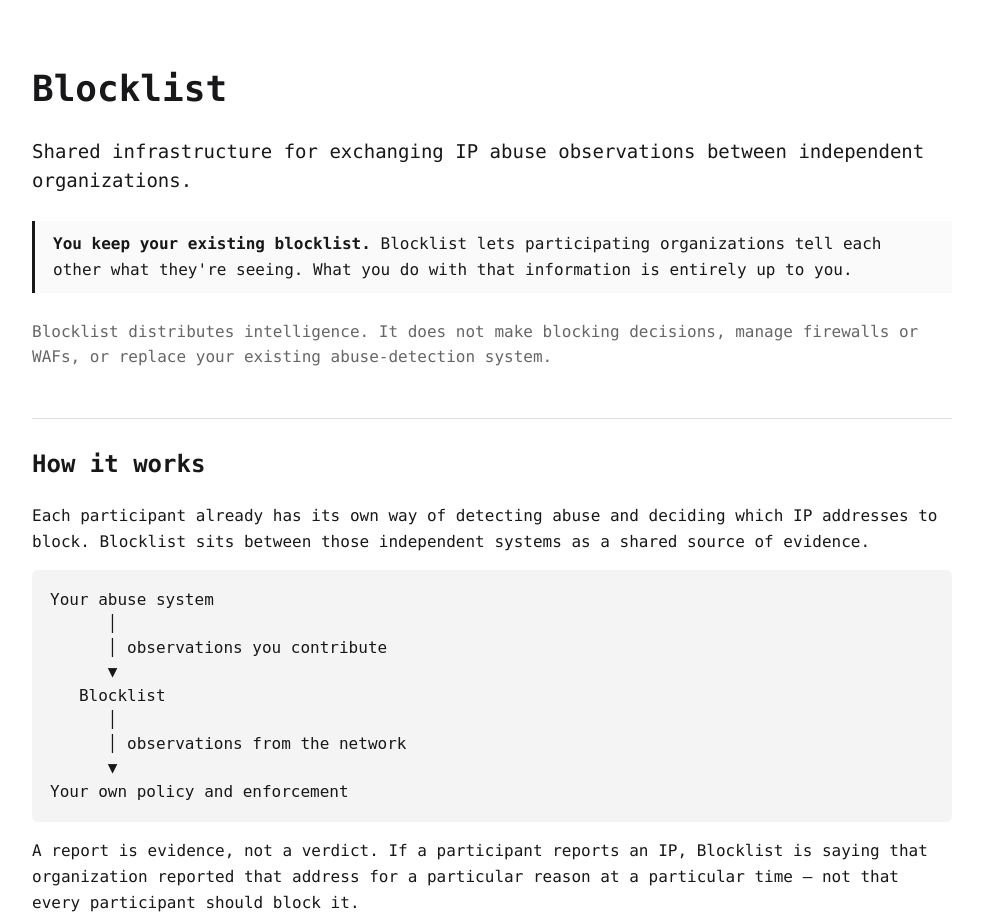
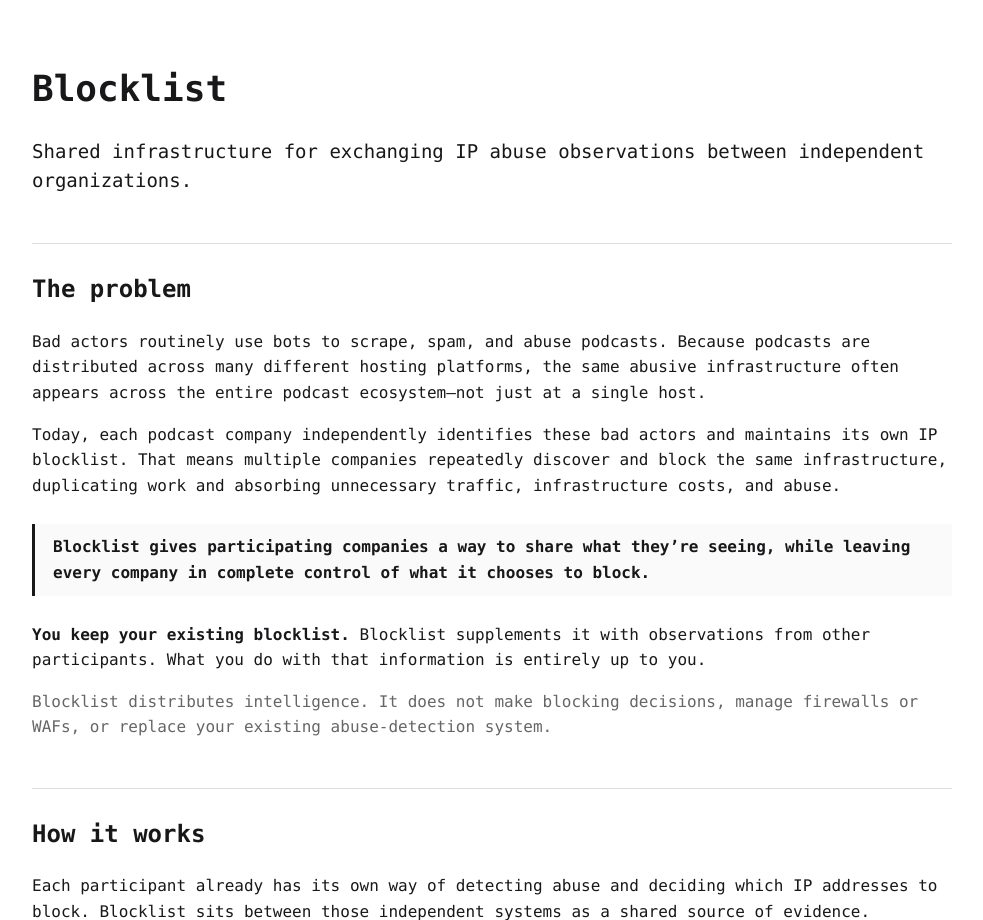
Before and after one commit to podpage-com/blocklist, a Django app: page / in a window 1280 px wide. Shown: the top 920 px of the page, without its empty margins (148-1131 px from the left). Run offline with Django 5.2, Linux system fonts and the light colour scheme.

Commit message:
Add podcast abuse problem statement

```diff
--- a/templates/landing.html
+++ b/templates/landing.html
@@ -10,7 +10,11 @@ a{color:#18181b}table{border-collapse:collapse;width:100%}td,th{text-align:left;
 </style></head><body>
 <h1>Blocklist</h1>
 <p class="lede">Shared infrastructure for exchanging IP abuse observations between independent organizations.</p>
-<div class="callout"><strong>You keep your existing blocklist.</strong> Blocklist lets participating organizations tell each other what they're seeing. What you do with that information is entirely up to you.</div>
+<h2>The problem</h2>
+<p>Bad actors routinely use bots to scrape, spam, and abuse podcasts. Because podcasts are distributed across many different hosting platforms, the same abusive infrastructure often appears across the entire podcast ecosystem—not just at a single host.</p>
+<p>Today, each podcast company independently identifies these bad actors and maintains its own IP blocklist. That means multiple companies repeatedly discover and block the same infrastructure, duplicating work and absorbing unnecessary traffic, infrastructure costs, and abuse.</p>
+<div class="callout"><strong>Blocklist gives participating companies a way to share what they’re seeing, while leaving every company in complete control of what it chooses to block.</strong></div>
+<p><strong>You keep your existing blocklist.</strong> Blocklist supplements it with observations from other participants. What you do with that information is entirely up to you.</p>
 <p class="muted">Blocklist distributes intelligence. It does not make blocking decisions, manage firewalls or WAFs, or replace your existing abuse-detection system.</p>
 
 <h2>How it works</h2>
```
